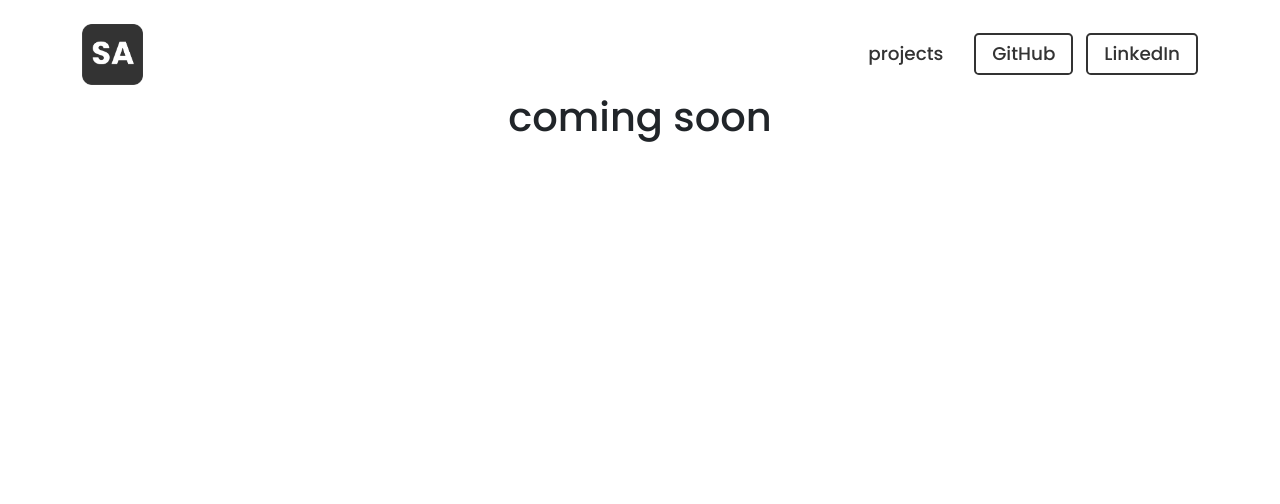
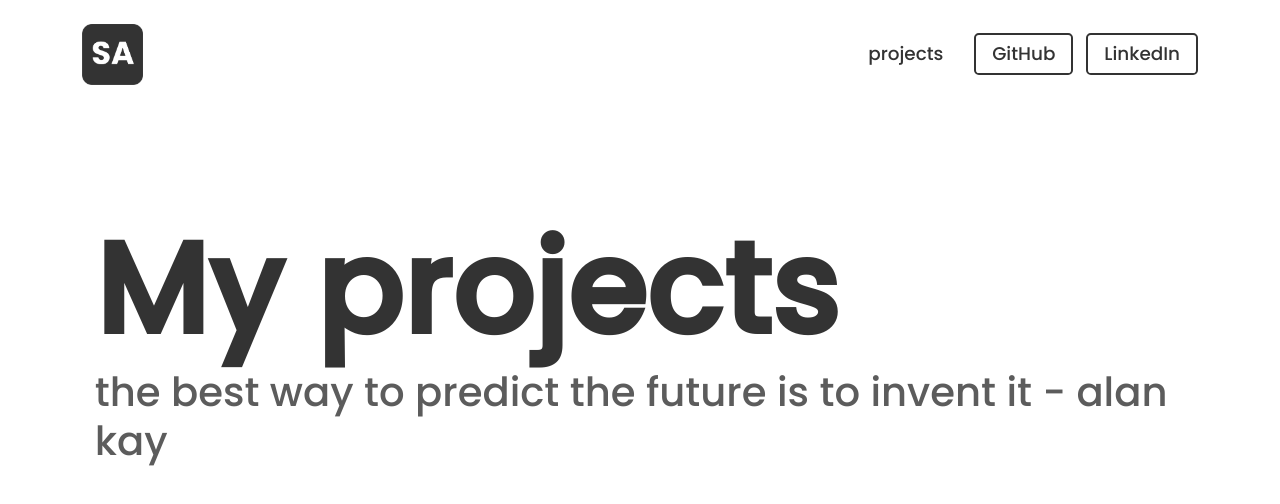
Before and after one commit to SamuelAdamson/SamuelAdamson.github.io, a React (Create React App) app: page /#/projects in a window 1280 px wide. Shown: the top 504 px of the page. Built offline with nearby package versions, Linux system fonts and the light colour scheme.

Commit message:
started projects page

```diff
--- a/src/css/App.css
+++ b/src/css/App.css
@@ -352,7 +352,7 @@ a:hover {
 }
 .home-header h2 {
     padding-top: 2px;
-    font-size: calc(0.75rem + 2vw);
+    font-size: calc(0.75rem + 2.2vw);
     filter: opacity(0);
     transform: translateY(2vh);
     transition: ease 0.8s;
@@ -374,7 +374,7 @@ a:hover {
 }
 .mid-header h2 {
     padding-top: 2vh;
-    font-size: calc(0.75rem + 2vw);
+    font-size: calc(0.75rem + 2.2vw);
     filter: opacity(0.8);
 }
 
@@ -441,3 +441,36 @@ a:hover {
 .acc-img2:hover {
     transform: scale(0.95);
 }
+
+/* PROJECTS PAGE ------------------------------------------------------------------------------------------------------------- */
+.Projects {
+    text-align: left;
+    color: #333333;
+}
+.proj-header {
+    padding-top: 15vh;
+    padding-bottom: 15vh;
+    padding-left: 1vw;
+    padding-right: 1vw;
+}
+.proj-header h1 {
+    font-size: calc(2rem + 7.5vw);
+    filter: opacity(0);
+    transform: translateY(2vh);
+    transition: ease 0.7s;
+}
+.proj-header h1.show {
+    filter: opacity(1);
+    transform: none;
+}
+.proj-header h2 {
+    padding-top: 2px;
+    font-size: calc(0.75rem + 2.2vw);
+    filter: opacity(0);
+    transform: translateY(2vh);
+    transition: ease 0.8s;
+}
+.proj-header h2.show {
+    filter: opacity(0.8);
+    transform: none;
+}
--- a/src/pages/Projects.js
+++ b/src/pages/Projects.js
@@ -1,12 +1,78 @@
 // PROJECTS PAGE -- Portfolio
 // Author: Samuel Adamson
 import { Component } from 'react';
+// Components
+import { Container } from 'react-bootstrap';
+
+// First instance
+let firstInstance = true;
 
 class Projects extends Component {
+    constructor(props) {
+        super(props);
+
+        // States
+        this.state = {
+            headerOne: null,
+            headerTwo: null
+        }
+
+        // Binds
+        this.handleHeadFadeIn = this.handleHeadFadeIn.bind(this);
+    }
+
+    // On mount
+    componentDidMount() {
+        // Fade in on yeeta skeeta
+        if(firstInstance) {
+            this.handleHeadFadeIn();
+        } else {
+            // Fade in fast
+            setTimeout(() => {
+                this.setState({
+                    headerOne: 'show',
+                    headerTwo: 'show'
+                })
+            }, 70)
+        }
+    }
+
+    // Increment number of home instances
+    componentWillUnmount() {
+        // Update first instance
+        firstInstance = false;
+    }
+
+    // Fade in header
+    handleHeadFadeIn() {
+        // Fade in header 1
+        setTimeout(() => {
+            // Update state
+            this.setState({
+                headerOne: 'show'
+            })
+        }, 700)
+
+        // Fade in header 2
+        setTimeout(() => {
+            // Update state
+            this.setState({
+                headerTwo: 'show'
+            })
+        }, 1100)
+    }
+
     render() {
         return(
             <div className="Projects">
-                <h1> coming soon </h1>
+                <Container>
+                    <div className="proj-header">
+                        <h1 className={this.state.headerOne}> <strong> My projects </strong> </h1>
+                        <h2 className={this.state.headerTwo}>
+                            the best way to predict the future is to invent it - alan kay
+                        </h2>
+                    </div>
+                </Container>
             </div>
         );
     }
```
